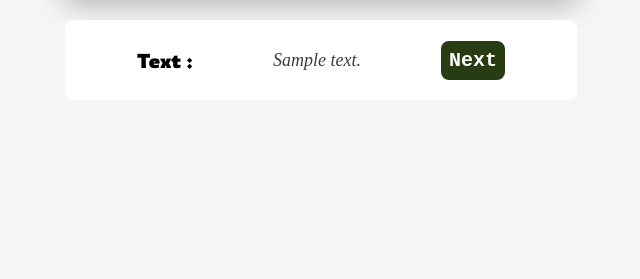
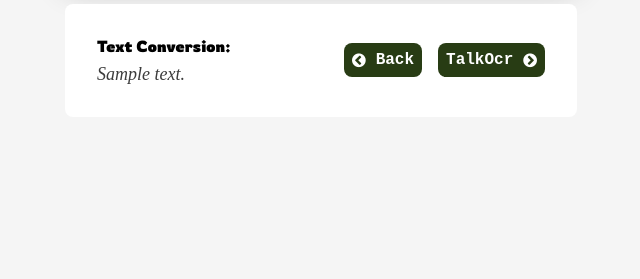
Before and after one commit to Yujinndev/text2talk-ocr, a Django app: template text2talk/templates/textOcr.html in a window 1280 px wide. Shown: the part 521-800 px from the top of the page, without its empty margins (319-959 px from the left). Run offline with Django 5.2, Linux system fonts and the light colour scheme; the template is opened without the code that fills it: most values are stand-ins (such as "Sample title", 1, 10 or a date in 2020); parts of the project's set-up code (start-up, migrations or seed data) failed here and were passed over; some web fonts are replaced.

Commit message:
minor changes for UI/UX

```diff
--- a/text2talk/static/css/style.css
+++ b/text2talk/static/css/style.css
@@ -70,14 +70,6 @@
   height: 10vh;
 }
 
-a:hover {
-  position: relative;
-  color: brown;
-  animation: mymove 2s;
-  animation-fill-mode: forwards;
-  animation-timing-function: ease;
-}
-
 .box {
   position: absolute;
   width: 45rem;
@@ -119,22 +111,38 @@
   border-radius: 8px;
   padding: 8px;
   background-color: rgb(40, 60, 20);
-  font: 700 20px "Courier New";
+  font: 700 16px "Courier New";
   color: white;
   display: flex;
   align-items: center;
   gap: 10px;
 }
 
+.btn:hover {
+  background-color: rgba(40, 60, 20, 0.705);
+}
+
 .action-container {
+  position: relative;
+  flex-wrap: wrap;
   display: flex;
-  justify-content: space-around;
+  justify-content: space-between;
   align-items: center;
   background-color: white;
   padding: 2rem;
   width: 40vw;
-  height: 10vh;
+  min-height: 14vh;
   border-radius: 8px;
+  gap: 16px;
+}
+
+.col {
+  display: flex;
+  flex-direction: column;
+  justify-content: flex-start;
+  align-items: start;
+  flex: 30%;
+  gap: 8px;
 }
 
 input {
@@ -143,5 +151,5 @@
 
 label,
 .text {
-  font: 700 20px "Rowdies", sans-serif;
+  font: 700 16px "Rowdies", sans-serif;
 }
--- a/text2talk/templates/textOcr.html
+++ b/text2talk/templates/textOcr.html
@@ -6,10 +6,17 @@
   </div>
 
   <section class="action-container">
-    <p class="text">Text :</p>
-    <em>{{ text_result }}</em>
+    <div class="col">
+      <p class="text">Text Conversion:</p>
+      <em>{{ text_result }}</em>
+    </div>
 
-    <a href="/talkOcr" class="btn">Next</a>
+    <a href="/upload" class="btn"
+      ><i class="fa fa-chevron-circle-left" id="icon"></i>Back</a
+    >
+    <a href="/talkOcr" class="btn"
+      >TalkOcr <i class="fa fa-chevron-circle-right" id="icon"></i
+    ></a>
   </section>
 </div>
 {% endblock %}
```
Also changed, not shown: text2talk/templates/talkOcr.html (+12 -5 lines), db.sqlite3, 1 other file.
